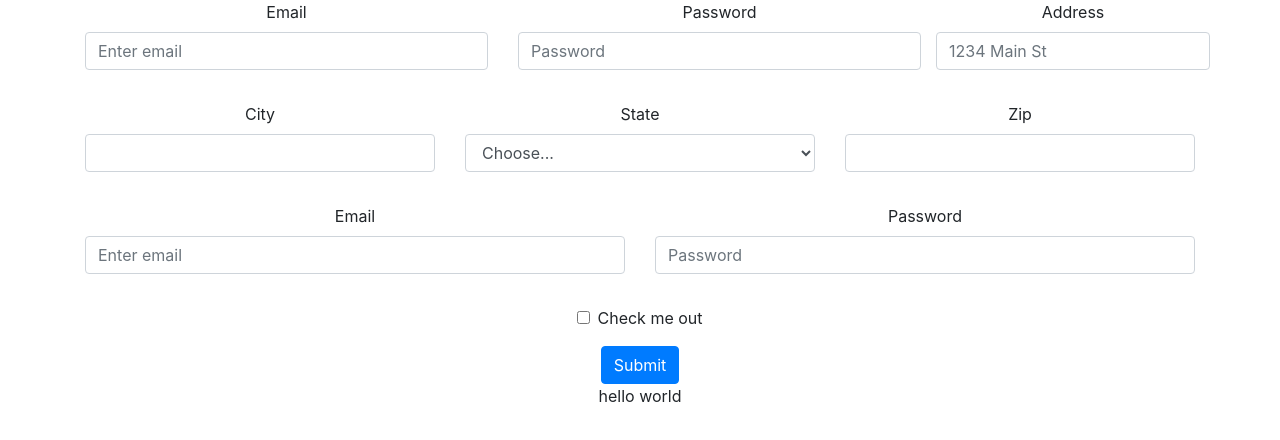
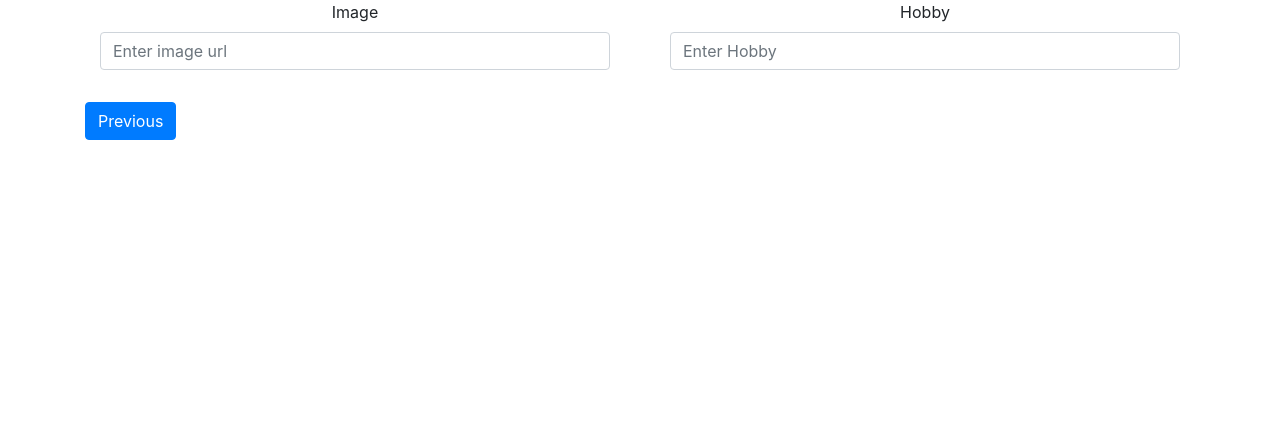
Before and after one commit to moizes86/register-wizard, a React (Create React App) app: page / in a window 1280 px wide. Shown: the top 440 px of the page. Built offline with nearby package versions, Linux system fonts and the light colour scheme.

Commit message:
Dor is in the house

```diff
--- a/src/App.js
+++ b/src/App.js
@@ -7,7 +7,6 @@ function App() {
   return (
     <div className="App">
       <CustomForm />
-      <p>hello world</p>
     </div>
   );
 }
--- a/src/components/CustomForm.jsx
+++ b/src/components/CustomForm.jsx
@@ -1,73 +1,19 @@
 import React, { useState } from "react";
-
-import Button from "react-bootstrap/Button";
-import ButtonGroup from "react-bootstrap/ButtonGroup";
-import InputGroup from "react-bootstrap/InputGroup";
 import Form from "react-bootstrap/Form";
-import Col from "react-bootstrap/Col";
-import Row from "react-bootstrap/Row";
 import Container from "react-bootstrap/Container";
+import ImageAndHobby from "./ImageAndHobby.js";
 
 const CustomForm = () => {
   const [loginData, setLoginData] = useState({
-    name: {
-      value: "",
-      errors: [],
-      validations: {
-        required: true,
-        pattern: /^[a-zA-Z][0-9a-zA-Z]{5,}/g,
-      },
-    },
-
-    email: {
-      value: "",
-      errors: [],
-      validations: {
-        required: true,
-        pattern: /^\w+([\.-]?\w+)*@\w+([\.-]?\w+)*(\.\w{2,3})+$/,
-      },
-    },
-
-    birthday: {
-      value: null,
-      errors: [],
-      validations: {
-        required: true,
-      },
-    },
-
-    city: {
-      value: null,
-      errors: [],
-      validations: {
-        required: true,
-      },
-    },
-
-    street: {
-      value: null,
-      errors: [],
-      validations: {
-        required: true,
-      },
-    },
-
-    number: {
-      value: null,
-      errors: [],
-      validations: {
-        required: false,
-      },
-    },
-
     image: {
       value: null,
       errors: [],
       validations: {
         required: true,
+        pattern: /(http(s?):)([/|.|\w|\s|-])*\.(?:jpg|gif|png)/g,
       },
     },
-    hobbies: {
+    hobby: {
       value: null,
       errors: [],
       validations: {
@@ -76,65 +22,32 @@ const CustomForm = () => {
     },
   });
 
+  const validateInput = ({ target: { value, name } }) => {
+    const newErrors = [];
+    const { validations } = loginData[name];
+
+    if (validations.required && !value) {
+      newErrors.push(`${name} is required`);
+    }
+
+    if (validations.pattern && !validations.pattern.test(value)) {
+      newErrors.push(`Invalid ${name} value`);
+    }
+
+    setLoginData({
+      ...loginData,
+      [name]: {
+        ...loginData[name],
+        value: value,
+        errors: newErrors,
+      },
+    });
+  };
+
   return (
     <Container>
       <Form>
-        <Row className="mb-3">
-          <Form.Group as={Col} controlId="formGridEmail">
-            <Form.Label>Email</Form.Label>
-            <Form.Control type="email" placeholder="Enter email" />
-          </Form.Group>
-
-          <Form.Group as={Col} controlId="formGridPassword">
-            <Form.Label>Password</Form.Label>
-            <Form.Control type="password" placeholder="Password" />
-          </Form.Group>
-
-          <Form.Group className="mb-3" controlId="formGridAddress1">
-            <Form.Label>Address</Form.Label>
-            <Form.Control placeholder="1234 Main St" />
-          </Form.Group>
-        </Row>
-
-        <Row className="mb-3">
-          <Form.Group as={Col} controlId="formGridCity">
-            <Form.Label>City</Form.Label>
-            <Form.Control />
-          </Form.Group>
-
-          <Form.Group as={Col} controlId="formGridState">
-            <Form.Label>State</Form.Label>
-            <Form.Control as="select" defaultValue="Choose...">
-              <option>Choose...</option>
-              <option>...</option>
-            </Form.Control>
-          </Form.Group>
-
-          <Form.Group as={Col} controlId="formGridZip">
-            <Form.Label>Zip</Form.Label>
-            <Form.Control />
-          </Form.Group>
-        </Row>
-
-        <Row className="mb-3">
-          <Form.Group as={Col} controlId="formGridEmail">
-            <Form.Label>Email</Form.Label>
-            <Form.Control type="email" placeholder="Enter email" />
-          </Form.Group>
-
-          <Form.Group as={Col} controlId="formGridPassword">
-            <Form.Label>Password</Form.Label>
-            <Form.Control type="password" placeholder="Password" />
-          </Form.Group>
-        </Row>
-
-        <Form.Group className="mb-3" id="formGridCheckbox">
-          <Form.Check type="checkbox" label="Check me out" />
-        </Form.Group>
-
-        <Button variant="primary" type="submit">
-          Submit
-        </Button>
+        <ImageAndHobby validateInput={validateInput} />
       </Form>
     </Container>
   );
--- /dev/null
+++ b/src/components/ImageAndHobby.js
@@ -0,0 +1,47 @@
+import React from "react";
+import Button from "react-bootstrap/Button";
+import Form from "react-bootstrap/Form";
+import Col from "react-bootstrap/Col";
+import Row from "react-bootstrap/Row";
+
+const ImageAndHobby = ({ validateInput }) => {
+  return (
+    <>
+      <Row className="mb-3">
+        <Col>
+          <Form.Group as={Col} controlId="formGridImage">
+            <Form.Label>Image</Form.Label>
+            <Form.Control
+              name="image"
+              type="text"
+              placeholder="Enter image url"
+              onBlur={validateInput}
+            />
+          </Form.Group>
+        </Col>
+
+        <Col>
+          <Form.Group as={Col} controlId="formGridHobby">
+            <Form.Label>Hobby</Form.Label>
+            <Form.Control
+              name="hobby"
+              type="text"
+              placeholder="Enter Hobby"
+              onBlur={validateInput}
+            />
+          </Form.Group>
+        </Col>
+      </Row>
+
+      <Row className="mb-3">
+        <Col md={1}>
+          <Button variant="primary" type="submit">
+            Previous
+          </Button>
+        </Col>
+      </Row>
+    </>
+  );
+};
+
+export default ImageAndHobby;
```
